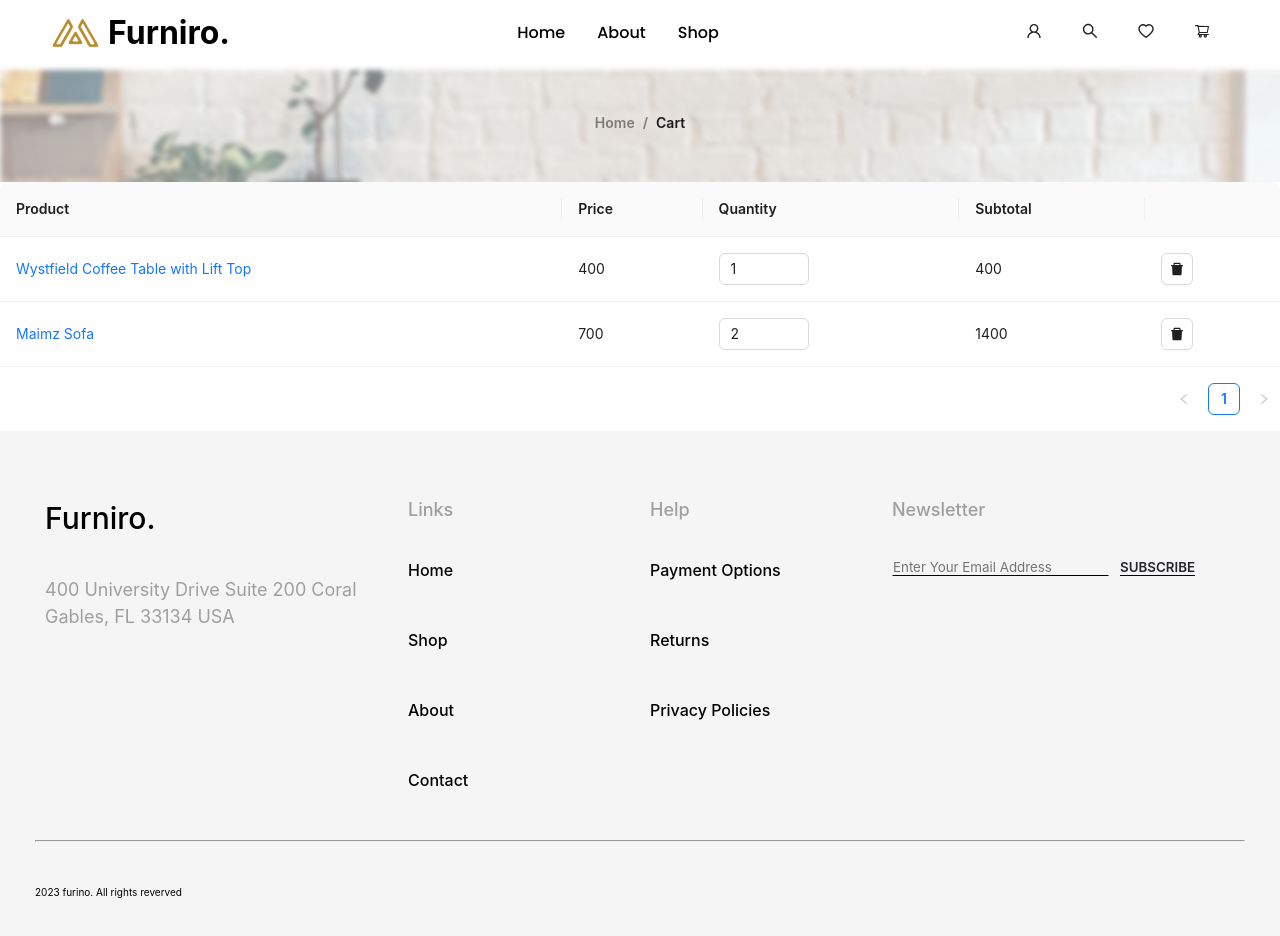
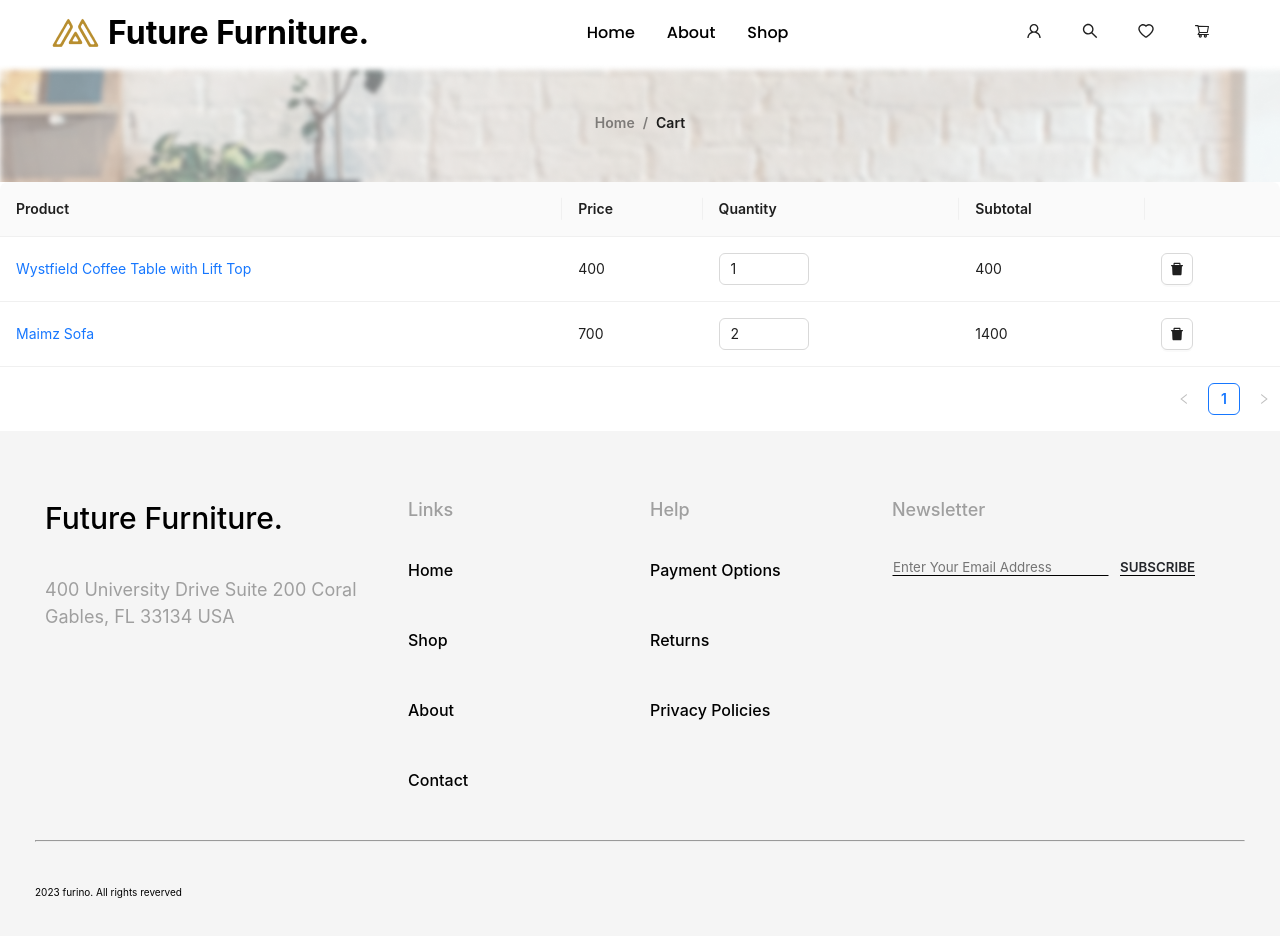
Before and after one commit to hoadang0305/Furniture-store-User-Site, a React (Create React App) app: page /cart in a window 1280 px wide. Built offline with nearby package versions, Linux system fonts and the light colour scheme.

Commit message:
add notif to login

```diff
--- a/src/components/Footer/index.js
+++ b/src/components/Footer/index.js
@@ -5,7 +5,7 @@ const Footer = () => {
       <div className="sec-container">
         <div className="row">
           <div className="item">
-            <h4>Furniro.</h4>
+            <h4>Future Furniture.</h4>
             <ul>
               <p>400 University Drive Suite 200 Coral Gables, FL 33134 USA</p>
             </ul>
--- a/src/components/Header/index.js
+++ b/src/components/Header/index.js
@@ -55,7 +55,7 @@ const Header = () => {
     <CustomLayoutHeader>
       <HeaderLogo to="/">
         <img src="/logo_web.png" alt="logo" />
-        <HeaderName>Furniro.</HeaderName>
+        <HeaderName>Future Furniture.</HeaderName>
       </HeaderLogo>
 
       <HeaderNav>
--- a/src/components/Header/styles.js
+++ b/src/components/Header/styles.js
@@ -30,6 +30,8 @@ export const HeaderLogo = styled(Link)`
 
 export const HeaderName = styled.div`
   margin-left: 0.5rem;
+
+  @media;
 `;
 
 export const HeaderNav = styled.div`
--- a/src/features/user/userSlice.js
+++ b/src/features/user/userSlice.js
@@ -8,6 +8,9 @@ import {
   setRefreshToken,
 } from "../../utils/authStorage";
 import { notification } from "antd";
+import { RadiusBottomrightOutlined } from "@ant-design/icons";
+import React, { useMemo } from "react";
+import { Button, Divider, Space } from "antd";
 
 // API: Register
 export const registerUser = createAsyncThunk(
```
